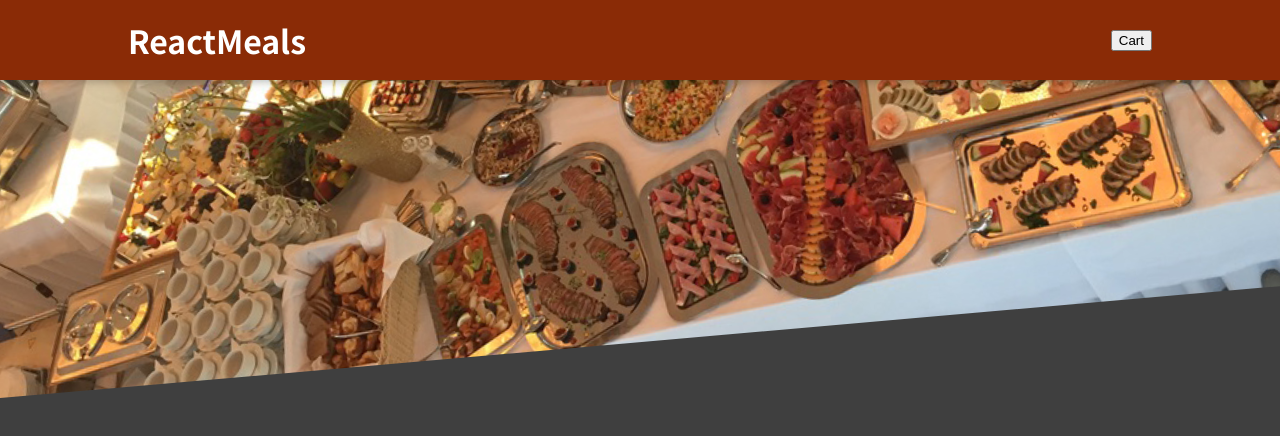
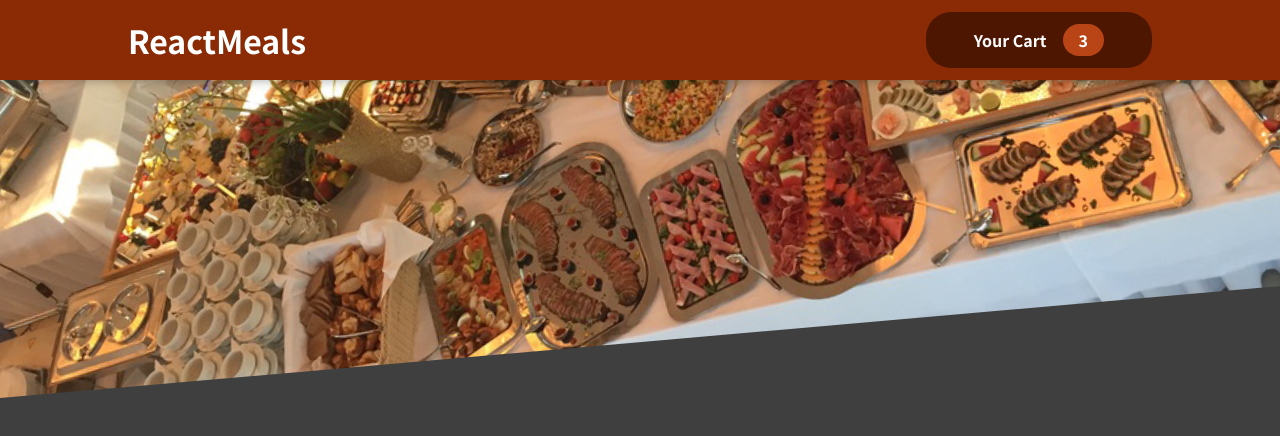
Before and after one commit to jogomajo/food-order-app, a React (Create React App) app: page / in a window 1280 px wide. Shown: the top 436 px of the page. Built offline with nearby package versions, Linux system fonts and the light colour scheme.

Commit message:
added HeaderCartButton component and svg CartIcon component

```diff
--- /dev/null
+++ b/src/components/Cart/CartIcon.tsx
@@ -0,0 +1,13 @@
+const CartIcon: React.FC = () => {
+  return (
+    <svg
+      xmlns="http://www.w3.org/2000/svg"
+      viewBox="0 0 20 20"
+      fill="currentColor"
+    >
+      <path d="M3 1a1 1 0 000 2h1.22l.305 1.222a.997.997 0 00.01.042l1.358 5.43-.893.892C3.74 11.846 4.632 14 6.414 14H15a1 1 0 000-2H6.414l1-1H14a1 1 0 00.894-.553l3-6A1 1 0 0017 3H6.28l-.31-1.243A1 1 0 005 1H3zM16 16.5a1.5 1.5 0 11-3 0 1.5 1.5 0 013 0zM6.5 18a1.5 1.5 0 100-3 1.5 1.5 0 000 3z" />
+    </svg>
+  );
+};
+
+export default CartIcon;
--- a/src/components/Layout/Header.tsx
+++ b/src/components/Layout/Header.tsx
@@ -1,4 +1,6 @@
 import mealsImage from '../../assets/meals.jpg';
+
+import HeaderCartButton from './HeaderCartButton';
 
 import classes from './Header.module.scss';
 
@@ -7,7 +9,7 @@
     <>
       <header className={classes.header}>
         <h1>ReactMeals</h1>
-        <button>Cart</button>
+        <HeaderCartButton />
       </header>
       <div className={classes['main-image']}>
         <img src={mealsImage} alt="A table full of delicious food!" />
--- /dev/null
+++ b/src/components/Layout/HeaderCartButton.module.scss
@@ -0,0 +1,59 @@
+.button {
+  cursor: pointer;
+  font: inherit;
+  border: none;
+  background-color: #4d1601;
+  color: white;
+  padding: 0.75rem 3rem;
+  display: flex;
+  justify-content: space-around;
+  align-items: center;
+  border-radius: 25px;
+  font-weight: bold;
+
+  &:hover,
+  &:active {
+    background-color: #2c0d00;
+  }
+
+  &:hover .badge,
+  &:active .badge {
+    background-color: #92320c;
+  }
+}
+
+.icon {
+  width: 1.35rem;
+  height: 1.35rem;
+  margin-right: 0.5rem;
+}
+
+.badge {
+  background-color: #b94517;
+  padding: 0.25rem 1rem;
+  border-radius: 25px;
+  margin-left: 1rem;
+  font-weight: bold;
+}
+
+.bump {
+  animation: bump 300ms ease-out;
+}
+
+@keyframes bump {
+  0% {
+    transform: scale(1);
+  }
+  10% {
+    transform: scale(0.9);
+  }
+  30% {
+    transform: scale(1.1);
+  }
+  50% {
+    transform: scale(1.15);
+  }
+  100% {
+    transform: scale(1);
+  }
+}
--- /dev/null
+++ b/src/components/Layout/HeaderCartButton.tsx
@@ -0,0 +1,17 @@
+import CartIcon from '../Cart/CartIcon';
+
+import classes from './HeaderCartButton.module.scss';
+
+const HeaderCartButton: React.FC = (props) => {
+  return (
+    <button className={classes.button}>
+      <span>
+        <CartIcon />
+      </span>
+      <span>Your Cart</span>
+      <span className={classes.badge}>3</span>
+    </button>
+  );
+};
+
+export default HeaderCartButton;
```
